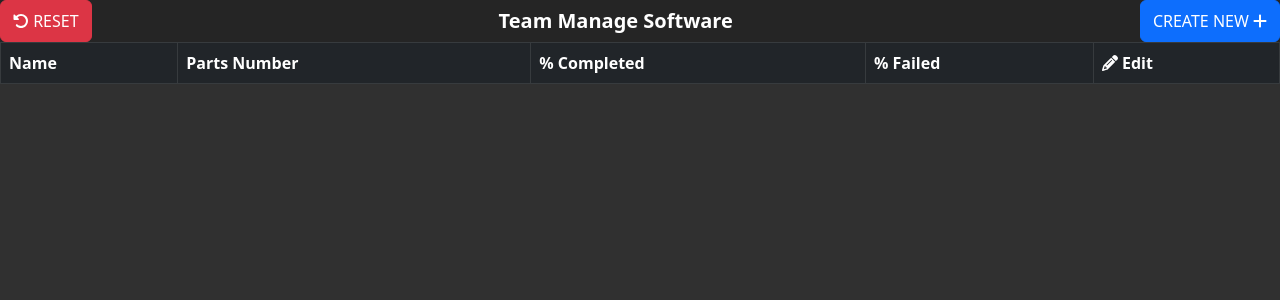
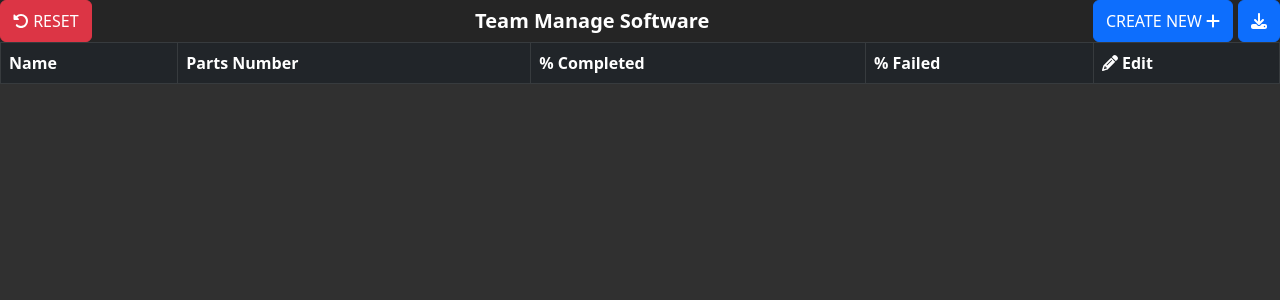
Before and after one commit to ChezyName/TeamManageSoftware, a React (Vite) app: page / in a window 1280 px wide. Shown: the top 300 px of the page. Built offline with nearby package versions, Linux system fonts and the light colour scheme.

Commit message:
Added PDF Downloading

```diff
--- a/package.json
+++ b/package.json
@@ -16,6 +16,9 @@
     "@fortawesome/react-fontawesome": "^0.2.0",
     "@tauri-apps/api": "^1.2.0",
     "bootstrap": "^5.2.3",
+    "html-pdf-node": "^1.0.8",
+    "html2canvas": "^1.4.1",
+    "jspdf": "^2.5.1",
     "react": "^18.2.0",
     "react-bootstrap": "^2.7.2",
     "react-dom": "^18.2.0"
@@ -25,6 +28,7 @@
     "@types/node": "^18.7.10",
     "@types/react": "^18.0.15",
     "@types/react-dom": "^18.0.6",
+    "@types/window-size": "^1.1.1",
     "@vitejs/plugin-react": "^3.0.0",
     "typescript": "^4.6.4",
     "vite": "^4.0.0"
--- a/src/App.tsx
+++ b/src/App.tsx
@@ -1,9 +1,13 @@
-import { useState, useEffect } from "react";
+import { useState, useEffect, useRef } from "react";
 import { invoke } from "@tauri-apps/api/tauri";
 import { WebviewWindow } from '@tauri-apps/api/window'
 import { BaseDirectory,writeTextFile,exists, createDir, readTextFile} from '@tauri-apps/api/fs';
 import { appDataDir } from '@tauri-apps/api/path';
 import "./App.css";
+
+import { getCurrent } from '@tauri-apps/api/window';
+import jsPDF from 'jspdf';
+import size from 'window-size';
 
 //FONT AWESOME AND REACT BOOTSTRAP
 import Button from 'react-bootstrap/Button';
@@ -11,11 +15,12 @@ import Table from 'react-bootstrap/Table';
 import CreateNew from "./CreateNew";
 
 import { FontAwesomeIcon } from "@fortawesome/react-fontawesome";
-import { faRotateLeft, faAdd, faPencil } from "@fortawesome/free-solid-svg-icons";
+import { faRotateLeft, faAdd, faPencil, faDownload } from "@fortawesome/free-solid-svg-icons";
 
 import 'bootstrap/dist/css/bootstrap.min.css';
 import './styles.css'
 import Edit from "./Edit";
+import html2canvas from "html2canvas";
 
 export interface DataType {
   name: string;
@@ -29,6 +34,8 @@ function App() {
 
   const [Index,setIndex] = useState(0)
   const [isEdit,setEdit] = useState(false)
+
+  const downloadable = useRef(null);
 
   const saveFileLoc = "save.json";
 
@@ -95,9 +102,36 @@ function App() {
           //invoke('open_createnew')
           setCreate(true);
         }}>CREATE NEW <FontAwesomeIcon icon={faAdd}/> </Button>
+        <Button variant="primary" style={{marginLeft: '5px'}} onClick={async () => {
+          if(downloadable != null){
+            const monitor = await getCurrent();
+            const w = (await monitor.innerSize()).width;
+            const h = (await monitor.innerSize()).height;
+
+            const element:any = downloadable.current;
+
+            const elementw = element.clientWidth;
+            const elementh = element.clientHeight;
+
+            const ScaleW = w / elementw;
+            const ScaleH = h / elementh;
+
+            const finalW = elementw * ScaleW;
+            const finalH = elementh * ScaleH;
+
+            const quality = 1 // Higher the better but larger file
+            html2canvas(downloadable.current || document.createElement('div'),
+                { scale: quality }
+            ).then(canvas => {
+                const pdf = new jsPDF('l', 'px', [elementw,elementh]);
+                pdf.addImage(canvas.toDataURL('image/png'), 'PNG', 0, 0, elementw, elementh);
+                pdf.save("");
+            });
+          }
+        }}><FontAwesomeIcon icon={faDownload}/> </Button>
       </div>
 
-      <Table striped bordered hover variant="dark">
+      <Table striped bordered hover variant="dark" ref={downloadable}>
         <thead>
           <tr>
             <th>Name</th>
```
Also changed, not shown: vite.config.ts.timestamp-1679207903982.mjs (added, +38 -0 lines), 1 other file (tests, documents, lock files or other folders).
